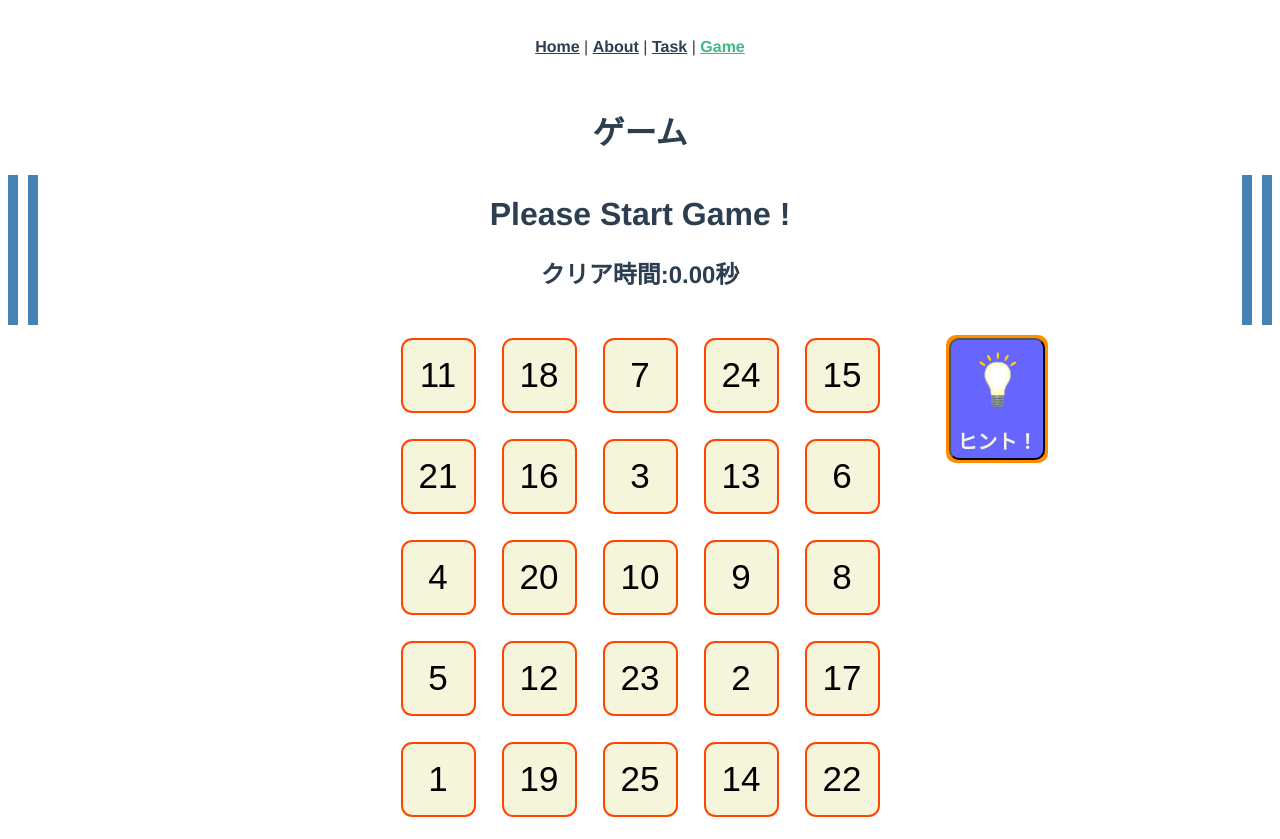
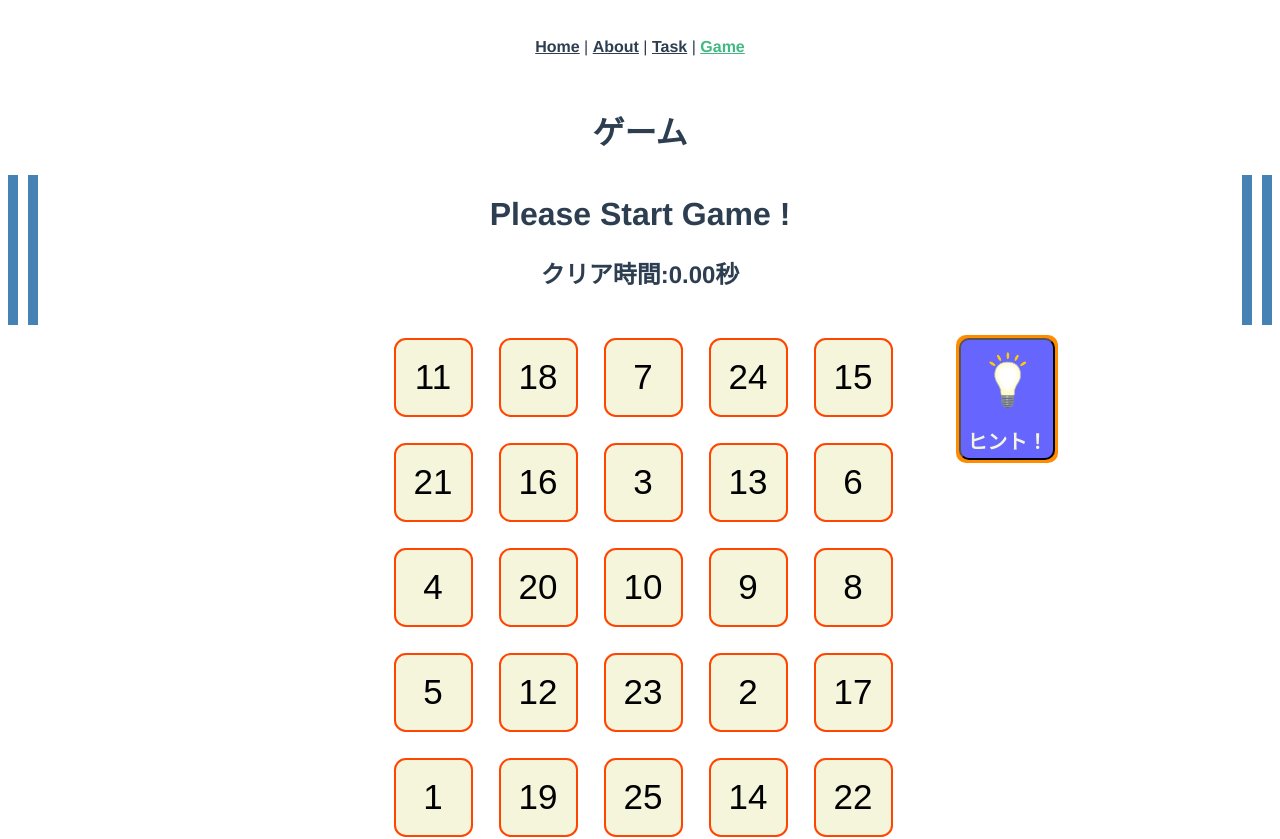
Before and after one commit to YoshiYoshiPro/HACK_U_Meijo_2022, a Vue app in the folder frontend/: page /game in a window 1280 px wide. Shown: the top 839 px of the page. Built offline with nearby package versions, Linux system fonts and the light colour scheme.

Commit message:
[fix] 数字をクリックすると表示がずれる問題を修正 数字の当たり判定を拡張

```diff
--- a/frontend/src/components/GameNumCell.vue
+++ b/frontend/src/components/GameNumCell.vue
@@ -1,6 +1,8 @@
 <template>
-  <button class="circle" @click="handleClick">
-    {{ value }}
+  <button class="NumCellButton" @click="handleClick">
+    <div class="NumCell">
+      {{ value }}
+    </div>
   </button>
 </template>
 
@@ -25,17 +27,29 @@ export default {
 </script>
 
 <style scoped>
-.circle {
+.NumCellButton {
+  height: 95px;
+  width: 95px;
+  margin: 5px;
+  border: none;
+  outline: none;
+  background-color: transparent;
+  cursor: pointer;
+  vertical-align: top;
+}
+
+.NumCell {
   height: 75px;
   width: 75px;
-  padding: 0;
-  margin: 13px;
+  margin: 5px;
+  display: flex;
+  justify-content: center;
+  align-items: center;
   border: 2px;
   border-style: solid;
   border-color: orangered;
   border-radius: 15%;
   background-color: beige;
   font-size: 35px;
-  cursor: pointer;
 }
 </style>
--- a/frontend/src/components/GameSearchNum.vue
+++ b/frontend/src/components/GameSearchNum.vue
@@ -20,7 +20,10 @@
         >
           <GameNumCell
             v-for="NumCellIndex in Row"
-            :class="{ Hide: State.NumCells[NumCellIndex] === null }"
+            :class="{
+              Hide: State.NumCells[NumCellIndex] === null,
+              Show: State.NumCells[NumCellIndex] !== null,
+            }"
             :key="NumCellIndex"
             :value="State.NumCells[NumCellIndex]"
             @click="HandleClickNumCellAt(NumCellIndex)"
@@ -182,6 +185,7 @@ export default {
       State.value.NextClickNum = 1;
       State.value.IsShowHint = false;
     };
+
     return {
       NumCellIndexTable,
       State,
@@ -231,10 +235,12 @@ export default {
   color: dodgerblue;
 }
 .Hide {
-  border: 0px;
-  background-color: #fff;
+  margin: 5px;
+  visibility: hidden;
 }
-
+.Show {
+  margin: 5px;
+}
 /*中間横部分 */
 .Middle .Side {
   width: 15%;
```
